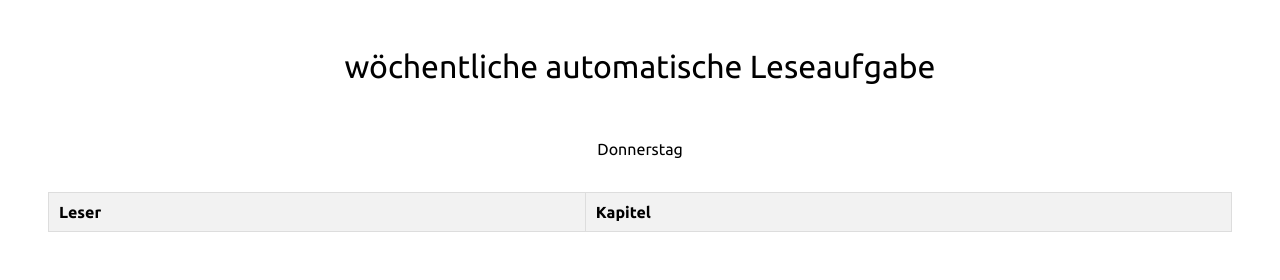
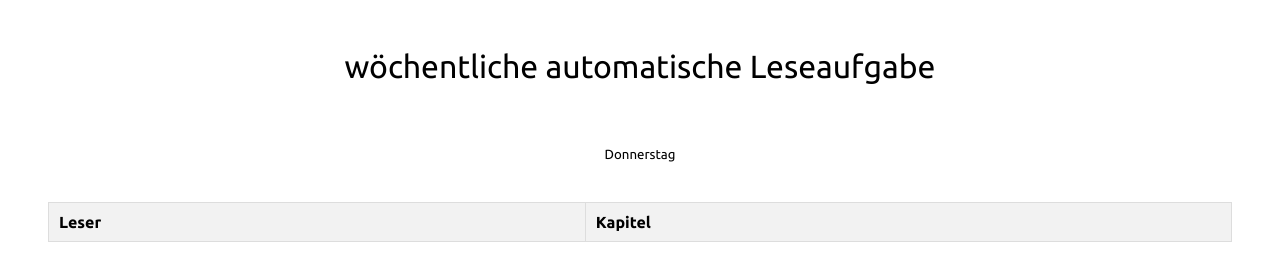
Before and after one commit to Sadullah-TANRIKULU/weekly-automated-reading-job, a website with bundled scripts: page public/index.html in a window 1280 px wide. Built offline with nearby package versions, Linux system fonts and the light colour scheme; no server answers.

Commit message:
p to h5 changed in html

```diff
--- a/public/index.html
+++ b/public/index.html
@@ -61,7 +61,7 @@
         font-family: "Ubuntu", sans-serif;
         font-weight: 400;
         font-style: normal;
-
+        color: black;
         width: 100%;
         display: flex;
         align-items: center;
@@ -72,7 +72,7 @@
   <body>
     <h1>wöchentliche automatische Leseaufgabe</h1>
     <br />
-    <p id="day">Tag wird hier erscheinen.</p>
+    <h5 id="day">Tag wird hier erscheinen.</h5>
     <br />
     <div id="table">
       <table>
```
